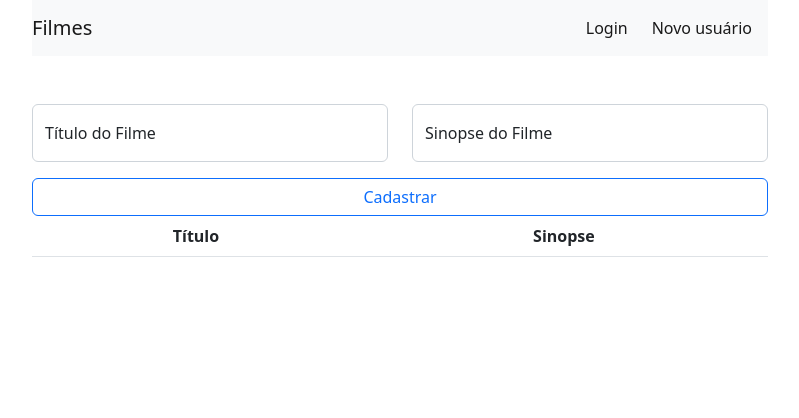
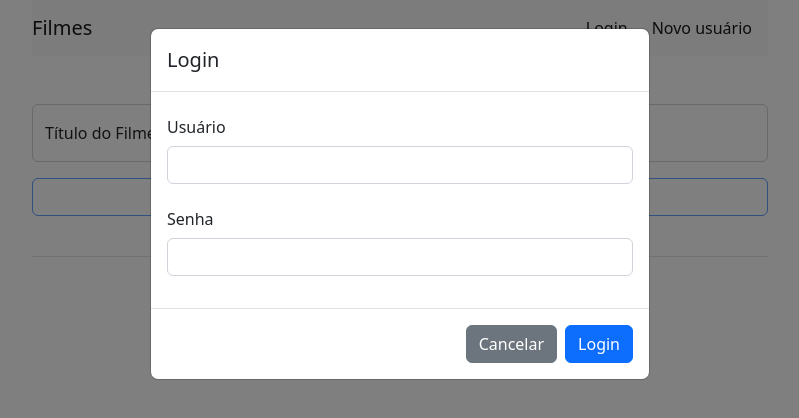
Before and after one commit to amachion/2024_2_maua_projeto_so_terca, a website: page front/index.html in a window 1280 px wide. Both pictures are taken after a click on the link "Login". Shown: the whole page, without its empty margins (240-1039 px from the left). Drawn offline with nearby package versions, Linux system fonts and the light colour scheme; no server answers.

Commit message:
projeto finalizado

```diff
--- a/front/index.html
+++ b/front/index.html
@@ -7,7 +7,7 @@
   <link href="https://cdn.jsdelivr.net/npm/bootstrap@5.2.3/dist/css/bootstrap.min.css" rel="stylesheet"
     integrity="sha384-rbsA2VBKQhggwzxH7pPCaAqO46MgnOM80zW1RWuH61DGLwZJEdK2Kadq2F9CUG65" crossorigin="anonymous">
 </head>
-<body onload="obterFilmes()">
+<body onload="prepararPagina()">
   <div class="modal fade" id="modalCadastro"
       aria-labelledby="modalCadastro" aria-hidden="true">
       <div class="modal-dialog">
@@ -40,6 +40,40 @@
       </div>
   </div>
 
+  <div class="modal fade" id="modalLogin"
+      aria-labelledby="modalLogin" aria-hidden="true">
+      <div class="modal-dialog">
+        <div class="modal-content">
+          <div class="modal-header">
+            <h1 class="modal-title fs-5">Login</h1>
+          </div>
+          <div class="modal-body">
+            <div class="alert alert-dismissible fade d-none
+                        alert-modal-login" role="alert">
+            </div>
+            <form>
+            <div class="mb-3">
+              <label for="usuarioLoginInput"
+                     class="col-form-label">Usuário</label>
+              <input type="text" id="usuarioLoginInput" class="form-control">
+            </div>
+            <div class="mb-3">
+              <label for="passwordLoginInput"
+                     class="col-form-label">Senha</label>
+              <input type="password" id="passwordLoginInput" class="form-control">
+            </div>
+            </form>
+          </div>
+          <div class="modal-footer">
+            <button type="button" class="btn btn-secondary"
+                    data-bs-dismiss="modal">Cancelar</button>
+            <button onclick="fazerLogin()" type="button"
+                    class="btn btn-primary">Login</button>
+          </div>
+        </div>
+      </div>
+  </div>
+
   <div class="container">
     <div class="row justify-content-center">
       <div class="col-md-8">
@@ -55,7 +89,11 @@
           </button>
           <div class="collapse navbar-collapse" id="myNav">
             <div class="navbar-nav ms-auto">
-              <a class="nav-link active me-2" aria-current="page" href="#">
+              <a id="loginLink"
+                 class="nav-link active me-2"
+                 data-bs-toggle="modal"
+                 data-bs-target="#modalLogin"
+                 aria-current="page" href="#">
                   Login
               </a>
               <a class="nav-link active me-2"
@@ -94,7 +132,10 @@
     </div>
     <div class="row justify-content-center">
       <div class="col-md-8">
-        <button class="btn btn-outline-primary w-100" onclick="cadastrarFilme()">Cadastrar</button>
+        <button id="cadastrarFilmeButton" class="btn btn-outline-primary w-100"
+                onclick="cadastrarFilme()" disabled>
+          Cadastrar
+        </button>
       </div>
     </div>
     <div class="row justify-content-center">
--- a/front/js/frontend.js
+++ b/front/js/frontend.js
@@ -22,6 +22,23 @@ async function obterFilmes() {
     const filmes = (await axios.get(URLcompleta)).data
     listarFilmes(filmes)
 }
+
+async function prepararPagina() {
+    const token = localStorage.getItem("token")
+    const cadastrarFilmeButton = document.querySelector('#cadastrarFilmeButton')
+    const loginLink = document.querySelector('#loginLink')
+    if (token) {
+        //se token existe, o usuário está logado
+        cadastrarFilmeButton.disabled = false
+        loginLink.innerHTML = "Logout"
+    }
+    else {
+        cadastrarFilmeButton.disabled = true
+        loginLink.innerHTML = "Login"
+    }
+    obterFilmes()
+}
+
 async function cadastrarFilme() {
     const filmesEndpoint = '/filmes'
     //montar a URL de acesso, USANDO A CRASE
@@ -59,7 +76,6 @@ async function cadastrarUsuario() {
             passwordCadastroInput.value = ""
 
             exibirAlerta ('.alert-modal-cadastro', "Usuário cadastrado com sucesso!", ['show', 'alert-success'], ['d-none'], 2000)
-
             ocultarModal('#modalCadastro', 2000)
 
         }
@@ -67,7 +83,6 @@ async function cadastrarUsuario() {
             usuarioCadastroInput.value = ""
             passwordCadastroInput.value = ""
             exibirAlerta ('.alert-modal-cadastro', "Não foi possível cadastrar", ['show', 'alert-danger'], ['d-none'], 2000)
-
             ocultarModal('#modalCadastro', 2000)
         }
     }
@@ -91,3 +106,39 @@ function ocultarModal(seletor, timeout) {
         modal.hide()
     }, timeout)
 }
+const fazerLogin = async () => {
+    let usuarioLoginInput = document.querySelector('#usuarioLoginInput')
+    let passwordLoginInput = document.querySelector('#passwordLoginInput')
+    let usuarioLogin = usuarioLoginInput.value
+    let passwordLogin = passwordLoginInput.value
+    if (usuarioLogin && passwordLogin) {
+        try {
+            const loginEndpoint = '/login'
+            const URLcompleta = `${protocolo}${baseURL}${loginEndpoint}`
+            const response = await axios.post (
+                URLcompleta,
+                {login: usuarioLogin, password: passwordLogin}
+            )
+            //console.log (response.data)
+            const token = response.data
+            localStorage.setItem("token", token)
+            usuarioLoginInput.value = ""
+            passwordLoginInput.value = ""
+            exibirAlerta('.alert-modal-login', "Login realizado com sucesso!!!",
+            ['show', 'alert-success'], ['d-none'], 2000)
+            ocultarModal('#modalLogin', 2000)
+            const cadastrarFilmeButton = document.querySelector('#cadastrarFilmeButton')
+            cadastrarFilmeButton.disabled = false
+            const loginLink = document.querySelector('#loginLink')
+            loginLink.innerHTML = "Logout"
+        }
+        catch (e) {
+            exibirAlerta('.alert-modal-login', 'Falha na autenticação!!!',
+                         ['show', 'alert-danger'], ['d-none'], 2000)
+        }
+    }
+    else {
+        exibirAlerta('.alert-modal-login', 'Preencha todos os campos!!!',
+                     ['show', 'alert-danger'], ['d-none'], 2000)
+    }
+}
```
